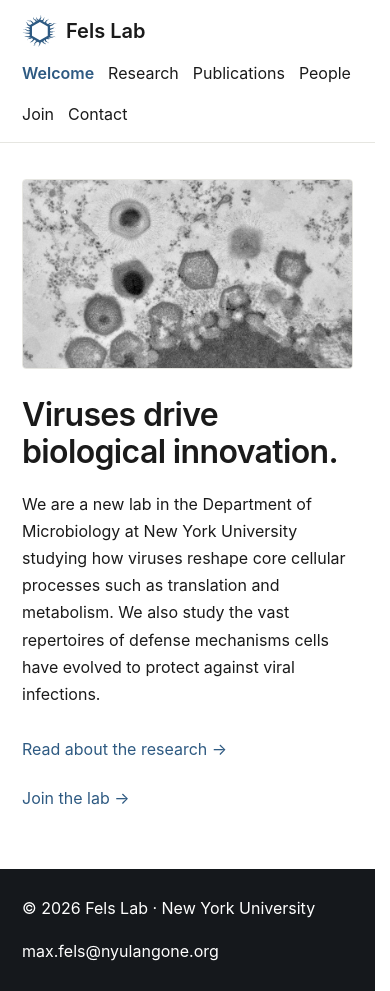
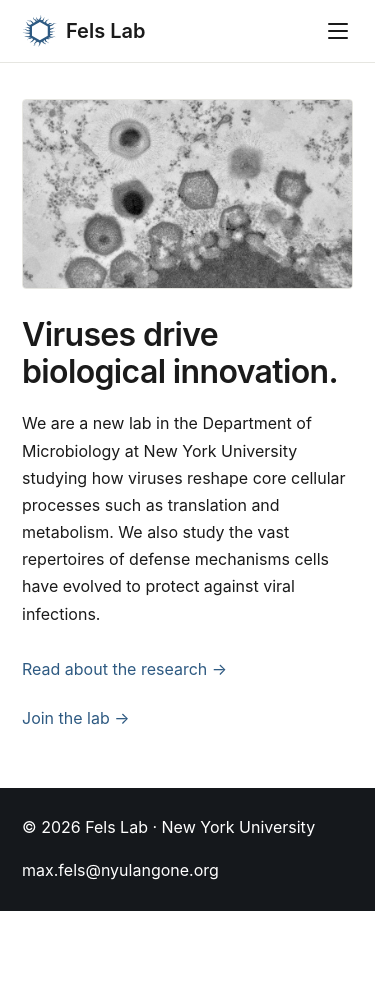
Before and after one commit to jmfels/felslab-website, a plain HTML site: page index.html in a window 390 px wide. After the commit the page ends 911 px from the top, so only its background shows below. Drawn offline with Linux system fonts and the light colour scheme.

Commit message:
Add files via upload

```diff
--- a/site.js
+++ b/site.js
@@ -39,10 +39,20 @@
       header.innerHTML =
         '<div class="nav">'+
           '<a href="index.html" class="brand">'+logo+'<span>'+esc(D.labName)+'</span></a>'+
-          '<nav class="nav-links">'+ PAGES.map(function(p){
+          '<button class="nav-toggle" id="navToggle" type="button" aria-label="Menu" aria-expanded="false" aria-controls="navLinks">'+
+            '<span class="nav-toggle-bar"></span><span class="nav-toggle-bar"></span><span class="nav-toggle-bar"></span>'+
+          '</button>'+
+          '<nav class="nav-links" id="navLinks">'+ PAGES.map(function(p){
             return '<a href="'+p.href+'"'+(p.id===page?' class="active"':'')+'>'+p.label+'</a>';
           }).join('') +'</nav>'+
         '</div>';
+      var navToggle = el('navToggle');
+      if(navToggle){
+        navToggle.addEventListener('click', function(){
+          var open = header.classList.toggle('nav-open');
+          navToggle.setAttribute('aria-expanded', open ? 'true' : 'false');
+        });
+      }
     }
     var foot = el('siteFooter');
     if(foot){
--- a/style.css
+++ b/style.css
@@ -62,6 +62,8 @@ header{border-bottom:1px solid var(--line);position:sticky;top:0;background:rgba
 .nav-links a{color:var(--text);font-size:var(--fs-normal)}
 .nav-links a:hover{color:var(--accent);text-decoration:none}
 .nav-links a.active{color:var(--accent);font-weight:600}
+.nav-toggle{display:none;flex-direction:column;justify-content:center;gap:5px;width:30px;height:30px;padding:5px;background:none;border:0;cursor:pointer}
+.nav-toggle-bar{display:block;width:100%;height:2px;background:var(--text);border-radius:2px}
 
 /* ---------- page shell ---------- */
 main{flex:1;max-width:var(--maxw);margin:0 auto;padding:32px 32px 56px;width:100%}
@@ -157,8 +159,12 @@ footer{background:var(--ink);margin-top:auto}
 
 @media (max-width:640px){
   :root{--fs-splash:2rem}  /* 32px — smaller welcome headline on phones */
-  .nav{padding:14px 22px;gap:12px}
-  .nav-links{gap:14px}
+  .nav{padding:14px 22px;gap:12px;flex-wrap:wrap}
+  .nav-toggle{display:flex}
+  .nav-links{display:none;width:100%;flex-direction:column;gap:0;margin-top:8px}
+  header.nav-open .nav-links{display:flex}
+  .nav-links a{padding:11px 2px;border-top:1px solid var(--line)}
+  .nav-links a:first-child{border-top:0}
   main{padding:36px 22px 56px}
   .foot{padding:26px 22px}
   .person{grid-template-columns:1fr;gap:16px}
```
